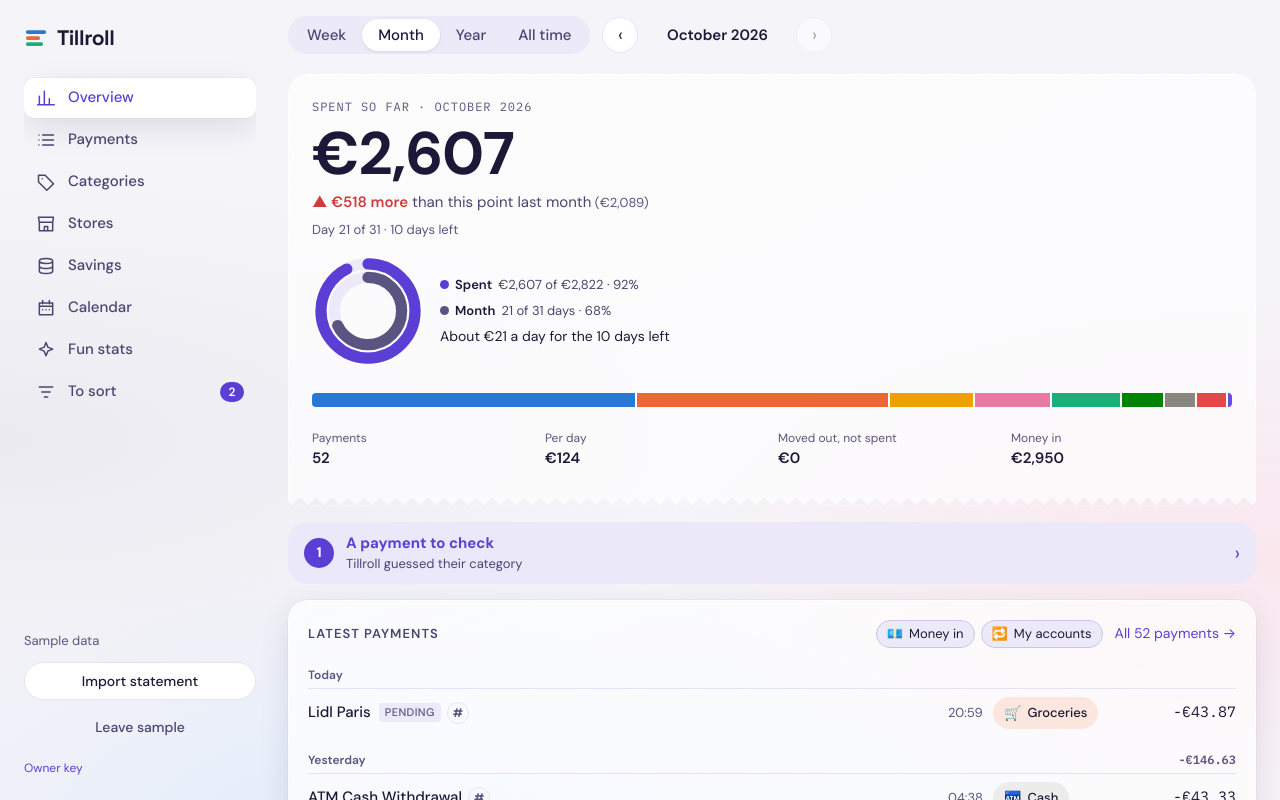
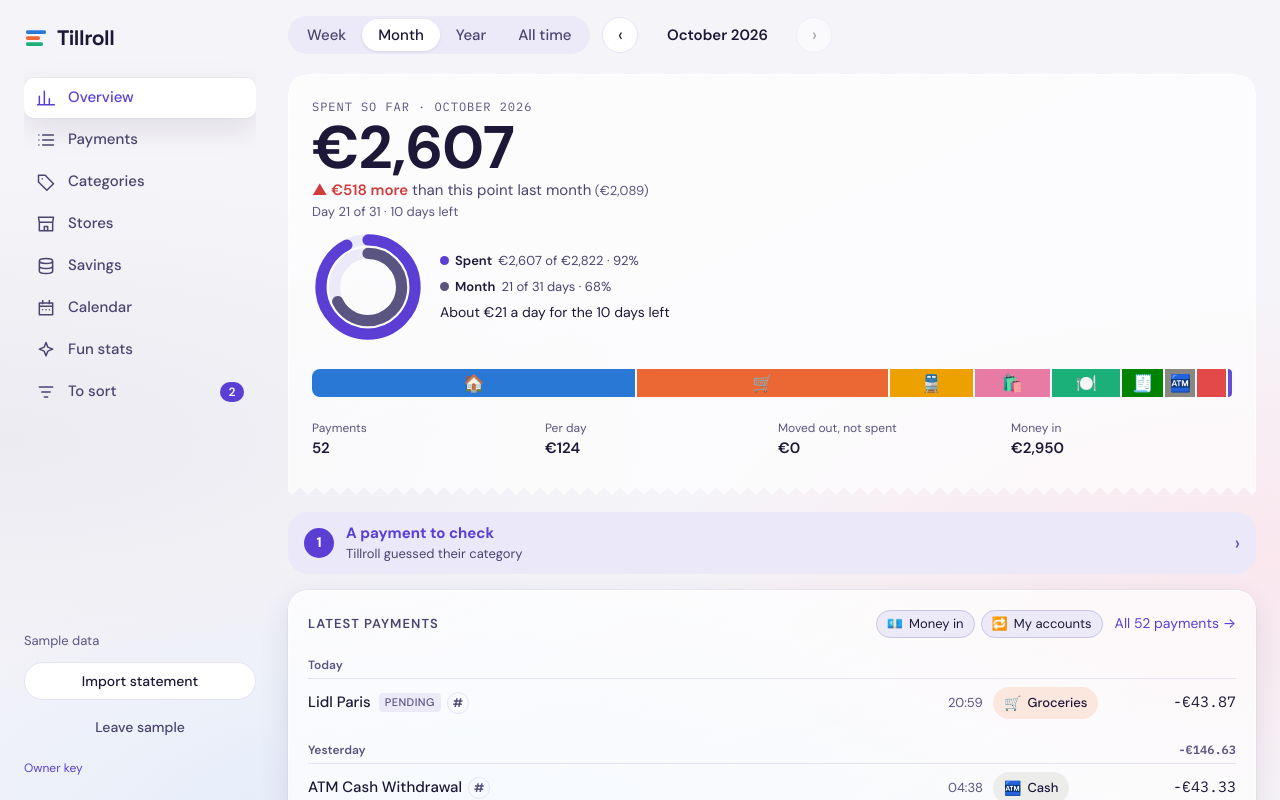
Before and after one commit to ValentinMumble/tillroll, a React (Vite) app: page / in a window 1280 px wide. Both pictures are taken after a click on the button "Try it with sample data". Shown: the top 800 px of the page. Built offline with nearby package versions, Linux system fonts and the light colour scheme.

Commit message:
Receipt strip: each category's emoji where its part has room

```diff
--- a/src/components/Summary.tsx
+++ b/src/components/Summary.tsx
@@ -1,3 +1,4 @@
+import type {ReactNode} from 'react';
 import {type Categories, colourStyle} from '../categories';
 import {money} from '../format';
 import {daysBetween, type Grain, periodLabel, today} from '../periods';
@@ -11,13 +12,16 @@ interface Props {
   grain: Grain;
   currency: string;
   categories: Categories;
+  /** The banks' balances (see Balances), beside the total on a wide screen, at the end on a phone. */
+  balances?: ReactNode;
 }
 
 /**
  * The receipt's total: what the period cost, against the usual period or the previous one so far, how far into the
  * period it is, time against money as two rings, and a strip of the categories' colours, each as long as its share.
+ * The balances fill the space beside them.
  */
-export function Summary({report, period, grain, currency, categories}: Props) {
+export function Summary({report, period, grain, currency, categories, balances}: Props) {
   const {current, baseline, ongoing} = report;
   const parts = [...current.categories]
     .filter(([, value]) => value >= 0.5)
@@ -28,6 +32,7 @@ export function Summary({report, period, grain, currency, categories}: Props) {
   const left = pace ? pace.days - pace.spent.length : 0;
   return (
     <div className="summary">
+      <div className="summary-main">
         <p className="eyebrow">
           {ongoing ? 'Spent so far' : 'Spent'} · {periodLabel(period, grain)}
         </p>
@@ -51,6 +56,8 @@ export function Summary({report, period, grain, currency, categories}: Props) {
           </p>
         )}
         {pace && <PaceRings pace={pace} ongoing={ongoing} grain={grain} currency={currency} />}
+      </div>
+      {balances}
       {parts.length > 0 && (
         <div
           className="spend-strip"
@@ -62,7 +69,12 @@ export function Summary({report, period, grain, currency, categories}: Props) {
               key={key}
               title={`${labelOf(key)}: ${money(value, currency)}`}
               style={{...colourStyle(categories.colours[key]), flexGrow: value}}
-            />
+            >
+              {/* Shown only when the part is wide enough for it (see .spend-strip-icon). */}
+              <span className="spend-strip-icon" aria-hidden="true">
+                {categories.byKey[key]?.icon}
+              </span>
+            </span>
           ))}
         </div>
       )}
--- a/src/styles/overview-extras.css
+++ b/src/styles/overview-extras.css
@@ -14,30 +14,47 @@
   cursor: pointer;
 }
 
-/* The period's spending split by category, under the total: each colour as long as its share. */
+/* The period's spending split by category, under the total: each colour as long as its share, with the category's
+   emoji in it when the part is wide enough. */
 .spend-strip {
   display: flex;
   gap: 2px;
-  height: 14px;
+  height: 28px;
   margin: 16px 0 4px;
 }
 
-.spend-strip span {
+.spend-strip > span {
+  display: grid;
+  place-items: center;
   flex-basis: 0;
   min-width: 3px;
+  overflow: hidden;
   background: var(--cat);
+  container-type: inline-size;
 }
 
-.spend-strip span:first-child {
-  border-radius: 4px 0 0 4px;
+.spend-strip > span:first-child {
+  border-radius: 8px 0 0 8px;
 }
 
-.spend-strip span:last-child {
-  border-radius: 0 4px 4px 0;
+.spend-strip > span:last-child {
+  border-radius: 0 8px 8px 0;
 }
 
-.spend-strip span:only-child {
-  border-radius: 4px;
+.spend-strip > span:only-child {
+  border-radius: 8px;
+}
+
+.spend-strip-icon {
+  display: none;
+  font-size: 17px;
+  line-height: 1;
+}
+
+@container (min-width: 30px) {
+  .spend-strip-icon {
+    display: block;
+  }
 }
 
 /* Fixed and flexible: one bar in two blues, the darker for what was set in advance, each part named under it. */
```
Lines whose indentation alone changed are shown as unchanged.
